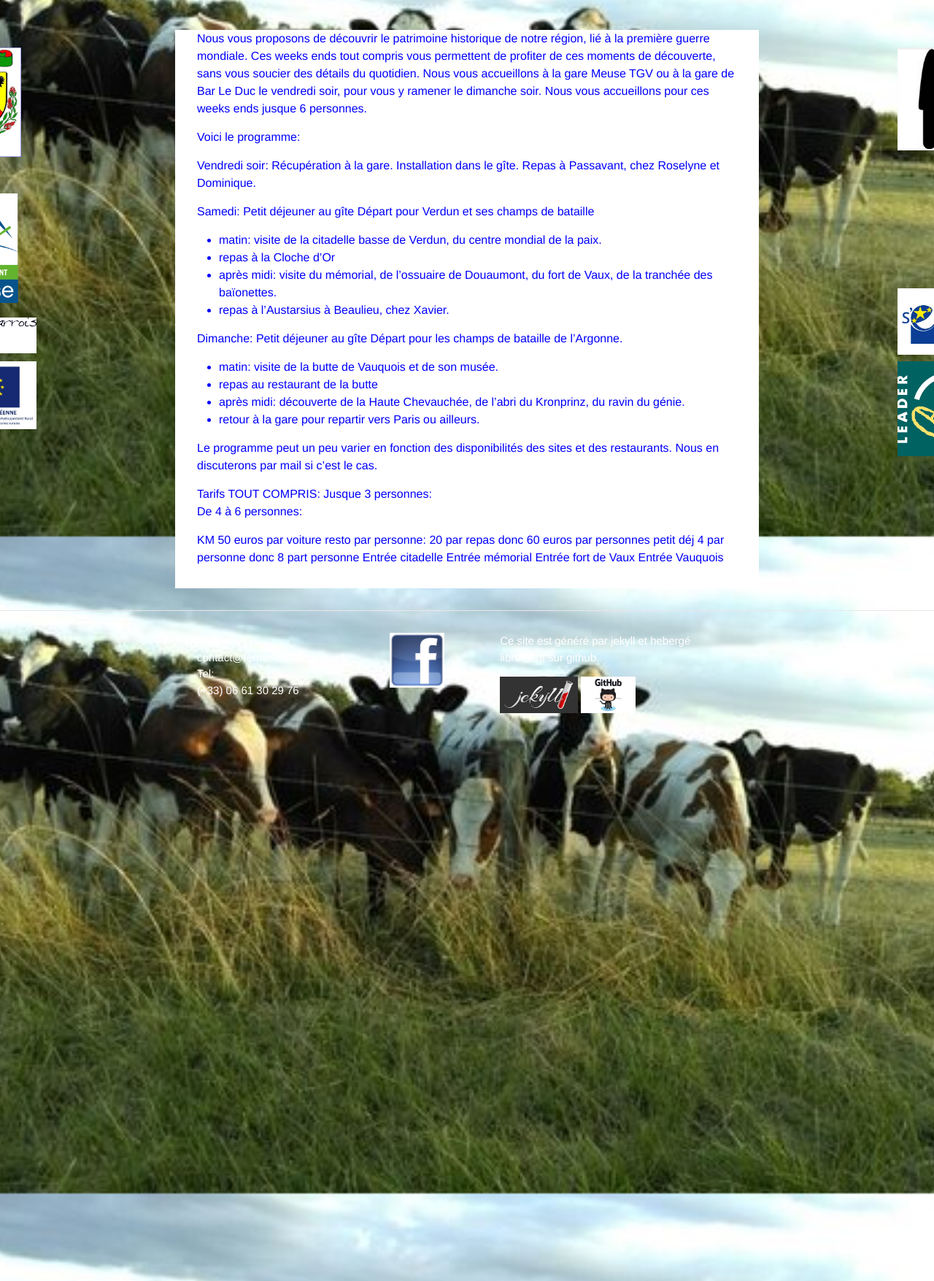
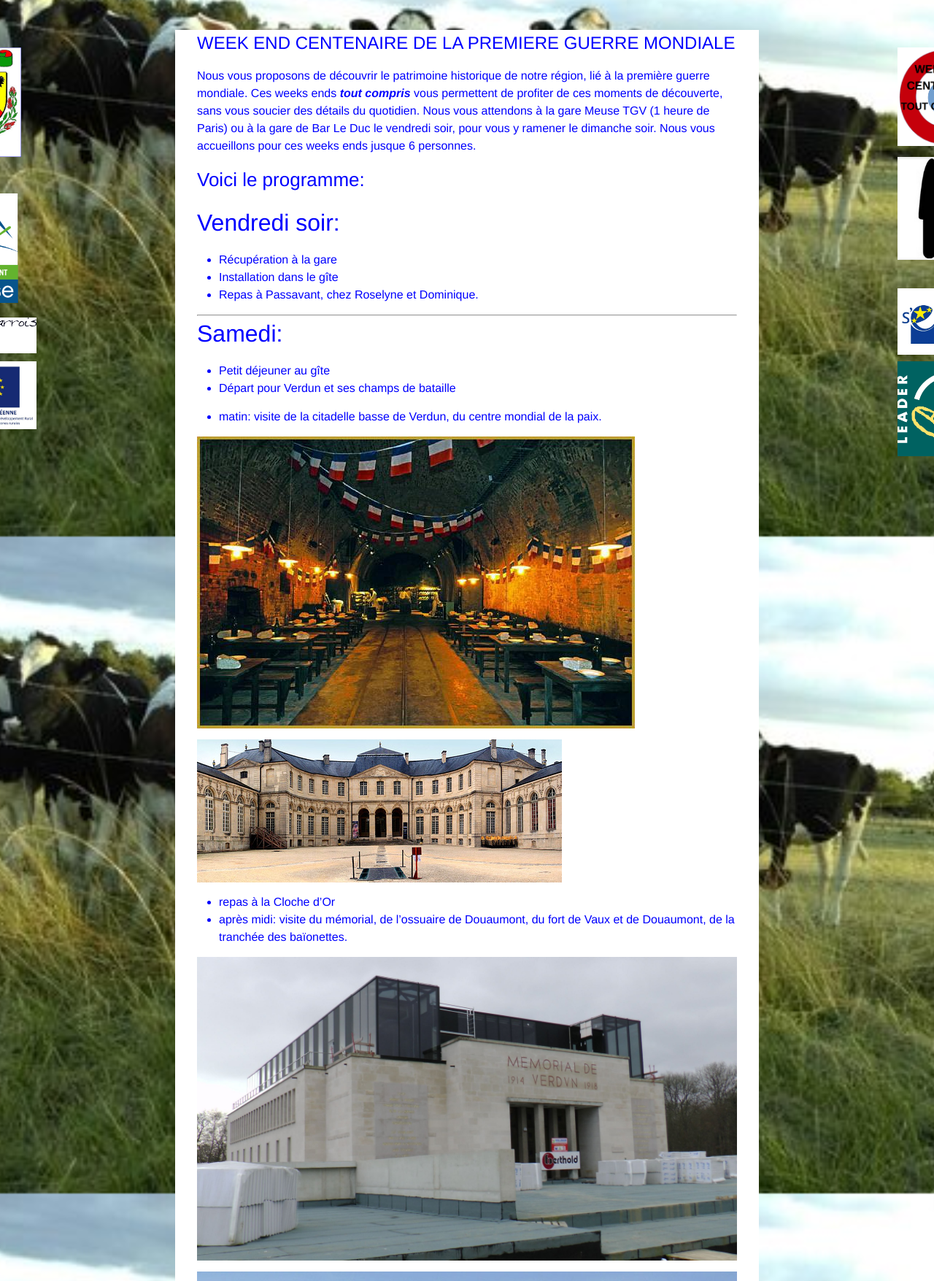
Before and after one commit to cltpr/cltpr.github.io, a Jekyll site: the page built from 1WW-weekend_fr.md, in a window 1280 px wide, cut to the strip 165-1920 px from the top of the page. Shown: the whole strip at 73% size. Built offline with Jekyll 4.4.1, drawn with Linux system fonts in a browser that asks for light colours; some of the changed text lies outside the part shown.

Commit message:
20160526

```diff
--- a/1WW-weekend_fr.md
+++ b/1WW-weekend_fr.md
@@ -4,46 +4,81 @@ link: 1WW-weekend
 lang: fr
 ---
 
+# WEEK END CENTENAIRE DE LA PREMIERE GUERRE MONDIALE
 
 Nous vous proposons de découvrir le patrimoine historique de notre région, lié à la première guerre mondiale.
-Ces weeks ends tout compris vous permettent de profiter de ces moments de découverte, sans vous soucier des détails du quotidien.
-Nous vous accueillons à la gare Meuse TGV ou à la gare de Bar Le Duc le vendredi soir, pour vous y ramener le dimanche soir.
+Ces weeks ends ***tout compris*** vous permettent de profiter de ces moments de découverte, sans vous soucier des détails du quotidien.
+Nous vous attendons à la gare Meuse TGV (1 heure de Paris) ou à la gare de Bar Le Duc le vendredi soir, pour vous y ramener le dimanche soir.
 Nous vous accueillons pour ces weeks ends jusque 6 personnes.
 
 
-Voici le programme:
-
-Vendredi soir:
-Récupération à la gare. Installation dans le gîte. Repas à Passavant, chez Roselyne et Dominique.
-
-Samedi:
-Petit déjeuner au gîte
-Départ pour Verdun et ses champs de bataille
-- matin: visite de la citadelle basse de Verdun, du centre mondial de la paix.
-- repas à la Cloche d'Or
-- après midi: visite du mémorial, de l'ossuaire de Douaumont, du fort de Vaux, de la tranchée des baïonettes.
-- repas à l'Austarsius à Beaulieu, chez Xavier.
+### Voici le programme:
 
 
-Dimanche:
-Petit déjeuner au gîte
-Départ pour les champs de bataille de l'Argonne.
-- matin: visite de la butte de Vauquois et de son musée.
-- repas au restaurant de la butte
-- après midi: découverte de la Haute Chevauchée, de l'abri du Kronprinz, du ravin du génie.
-- retour à la gare pour repartir vers Paris ou ailleurs.
+## Vendredi soir:
+
+
+* Récupération à la gare
+* Installation dans le gîte
+* Repas à Passavant, chez Roselyne et Dominique.
+
+***
+
+## Samedi:
+
+* Petit déjeuner au gîte
+* Départ pour Verdun et ses champs de bataille
+
+* matin: visite de la citadelle basse de Verdun, du centre mondial de la paix.
+
+![](/images/citadelle.jpeg)
+
+![](/images/centreMondialDeLaPaix.jpeg)
+
+* repas à la Cloche d'Or
+* après midi: visite du mémorial, de l'ossuaire de Douaumont, du fort de Vaux et de Douaumont, de la tranchée des baïonettes.
+
+![](/images/memorial.jpeg)
+
+![](/images/ossuaire.jpeg)
+
+
+![](/images/fortDeVaux.jpeg)
+
+
+![](/images/fortDeDouaumont.jpeg)
+
+
+
+
+* repas à l'Austrasius à Beaulieu, chez Xavier.
+
+***
+
+## Dimanche:
+
+* Petit déjeuner au gîte
+* Départ pour les champs de bataille de l'Argonne.
+* matin: visite de la<a href="http://butte-vauquois.fr/" target="_blank"> butte de Vauquois</a> et de son musée.
+
+![](/images/vauquois.jpeg)
+
+* repas au restaurant de la butte
+* après midi: découverte des champs de bataille de l'Argonne, de la Haute Chevauchée, de l'abri du Kronprinz, du ravin du génie.
+* retour à la gare pour repartir vers Paris ou ailleurs.
 
 Le programme peut un peu varier en fonction des disponibilités des sites et des restaurants. Nous en discuterons par mail si c'est le cas.
 
-Tarifs TOUT COMPRIS:
-Jusque 3 personnes:
-De 4 à 6 personnes:
+---
 
-KM
-50 euros par voiture
-resto par personne: 20 par repas donc 60 euros par personnes
-petit déj 4 par personne donc 8 part personne
-Entrée citadelle
-Entrée mémorial
-Entrée fort de Vaux
-Entrée Vauquois
+Tarifs **TOUT COMPRIS** (logement, repas, entrées):
+
+* Jusque 3 personnes:  395 € + 110 €/personne
+
+* De 4 à 6 personnes: 445 € + 110 €/personne
+
+* Enfants:
+
+** moins de 4 ans : gratuit
+
+** 4 à 14 ans: 55 €
--- a/_layouts/default.html
+++ b/_layouts/default.html
@@ -15,6 +15,13 @@
             <img src="/images/resto.png" />
         </a>
 </div>
+
+<div id="cocarde" class="pastille">
+	<a href="/1WW-weekend_fr.html">
+            <img src="/images/centenaire.png" />
+        </a>
+</div>
+
 
 <div id="UE" class="pastille">
 	<a href="http://www.europa.eu">
--- a/css/main.scss
+++ b/css/main.scss
@@ -71,11 +71,20 @@ a:hover{color:black}; /*quand on passe la souris sur un lien*/
 
 #resto{
     position:absolute;
+    top:380px;
+    right:50%;
+    margin-right:-720px;
+    width:130px;
+}
+
+#cocarde{
+    position:absolute;
     top:230px;
     right:50%;
     margin-right:-720px;
     width:130px;
 }
+
 #UE{
     position:absolute;
     top:660px;
```
Also changed, not shown: images/centenaire.png (added), images/centreMondialDeLaPaix.jpeg (added), images/citadelle.jpeg (added), images/fortDeDouaumont.jpeg (added), images/fortDeVaux.jpeg (added), images/memorial.jpeg (added).
